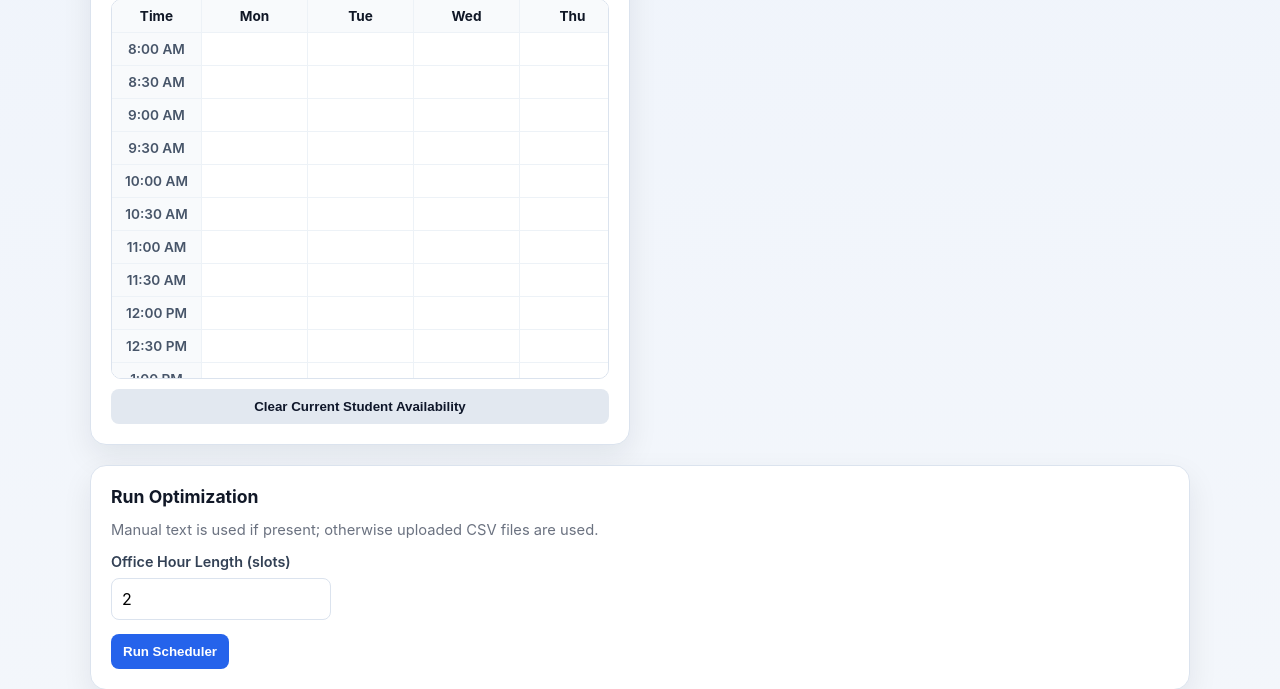
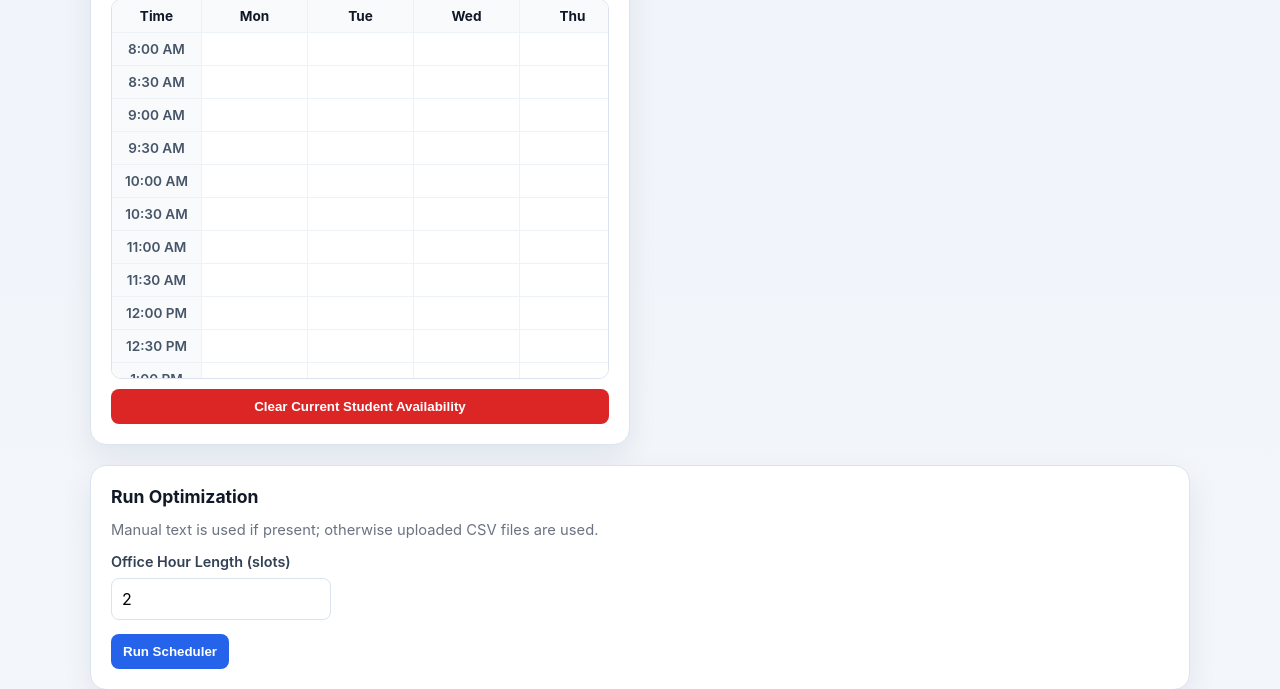
Before and after one commit to ghonigford/Office-Hour-App-Br-e-ad, a Flask app: page / in a window 1280 px wide, after a click on "Manual Input". Shown: the part 587-1276 px from the top of the page. Run offline with Flask 3, Linux system fonts and the light colour scheme.

Commit message:
made buttons red

```diff
--- a/templates/index.html
+++ b/templates/index.html
@@ -168,6 +168,15 @@
         .btn-secondary {
             background: #e2e8f0;
             color: #0f172a;
+        }
+
+        .btn-danger {
+            background: #dc2626;
+            color: #ffffff;
+        }
+
+        .btn-danger:hover {
+            background: #b91c1c;
         }
 
         .toolbar {
@@ -476,7 +485,7 @@
                     <div class="calendar-wrap">
                         <div class="calendar-grid" id="studentCalendar"></div>
                     </div>
-                    <button class="btn btn-secondary" id="clearStudentGrid" type="button">Clear Current Student Availability</button>
+                    <button class="btn btn-danger" id="clearStudentGrid" type="button">Clear Current Student Availability</button>
                     <textarea class="hidden-manual" id="studentRows" name="students_manual">{{ request.form.get("students_manual", "") }}</textarea>
                 </section>
             </article>
@@ -506,7 +515,7 @@
                     <div class="calendar-wrap">
                         <div class="calendar-grid" id="teacherCalendar"></div>
                     </div>
-                    <button class="btn btn-secondary" id="clearTeacherGrid" type="button">Clear Teacher Availability</button>
+                    <button class="btn btn-danger" id="clearTeacherGrid" type="button">Clear Teacher Availability</button>
                     <textarea class="hidden-manual" id="teacherRows" name="teachers_manual">{{ request.form.get("teachers_manual", "") }}</textarea>
                 </section>
             </article>
```
